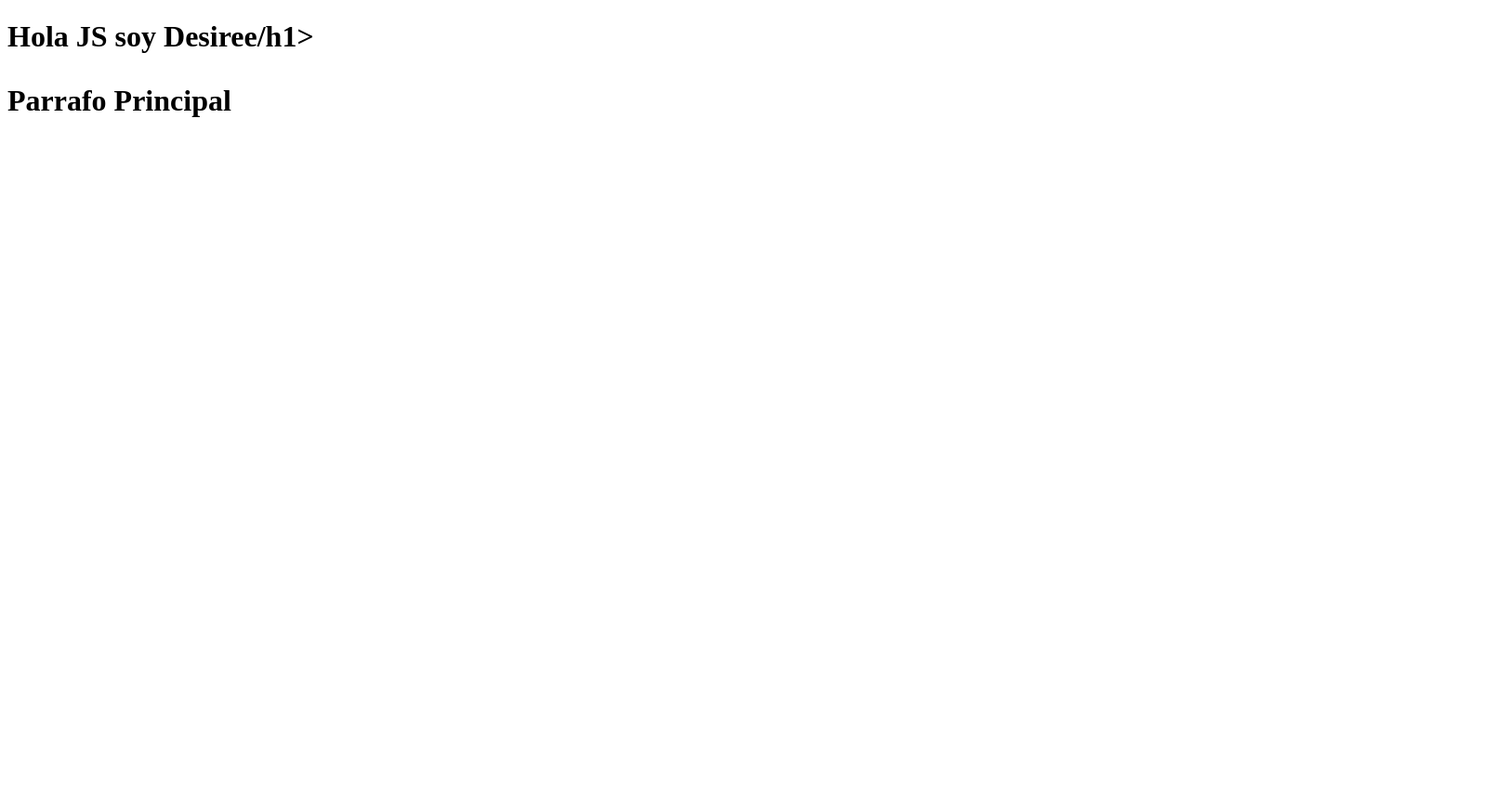
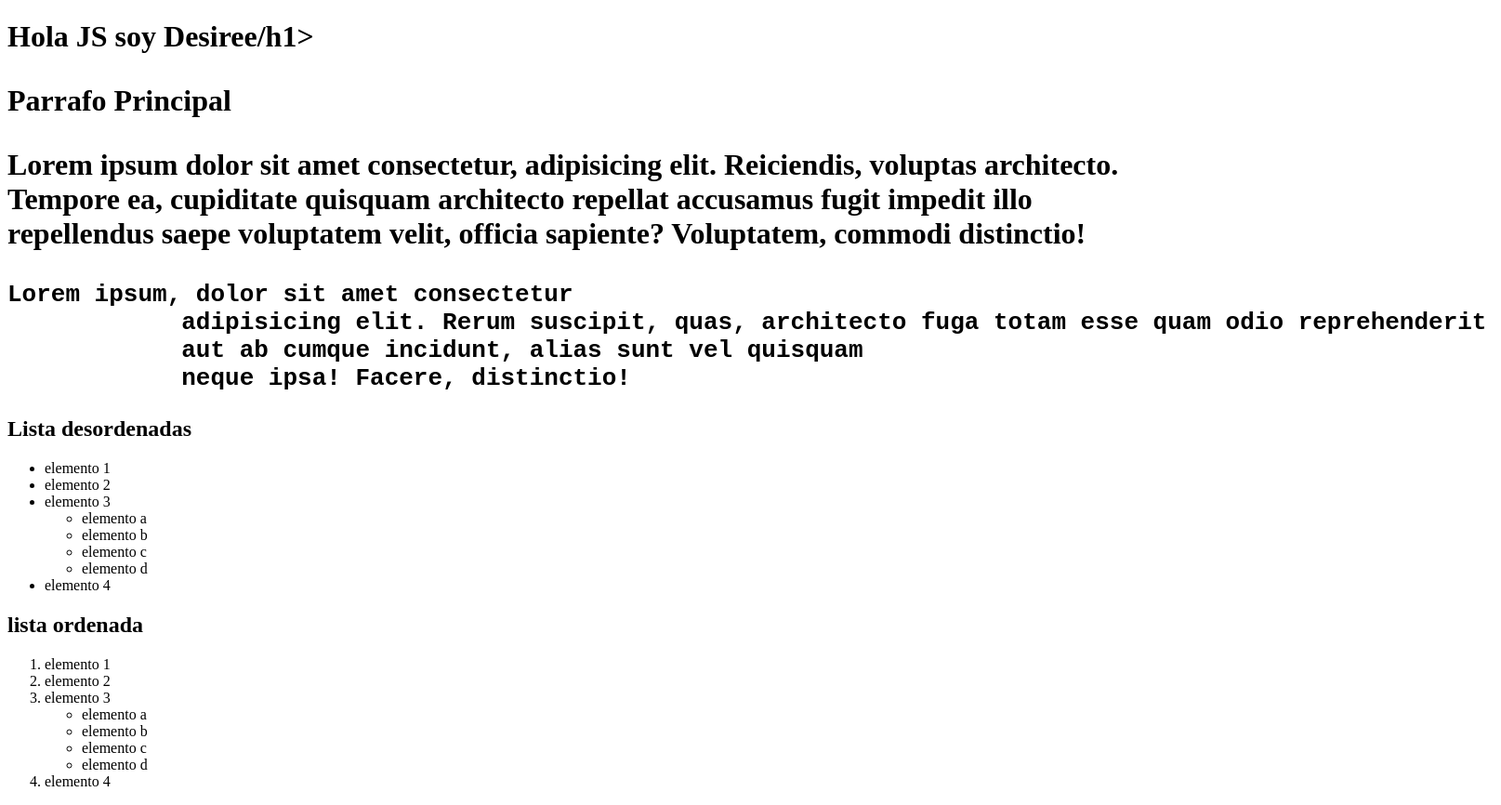
Before and after one commit to DesireeTirabosque/CursoJS2023, a plain HTML site: page index.html in a window 1280 px wide. Shown: the whole page at 93% size, 1615 px wide, since content can reach past the window. Before the commit the page ends 800 px from the top, so only its background shows below. Drawn offline with Linux system fonts and the light colour scheme.

Commit message:
html-tablas

```diff
--- a/index.html
+++ b/index.html
@@ -8,5 +8,44 @@
   <body>
     <h1>Hola JS soy Desiree/h1>
         <p>Parrafo Principal</p>
-  </body>
+        <p>Lorem ipsum dolor sit amet consectetur, adipisicing elit. Reiciendis, voluptas architecto.  <br> Tempore ea, cupiditate quisquam architecto repellat accusamus fugit impedit illo repellendus saepe voluptatem velit, officia sapiente? Voluptatem, commodi distinctio!</p>
+
+        <!--etiqueta que respeta los saltos de linea asigandos-->
+        <pre>Lorem ipsum, dolor sit amet consectetur
+            adipisicing elit. Rerum suscipit, quas, architecto fuga totam esse quam odio reprehenderit
+            aut ab cumque incidunt, alias sunt vel quisquam
+            neque ipsa! Facere, distinctio!</pre>
+
+        <h2>Lista desordenadas</h2>
+
+            <ul>
+                <li>elemento 1</li>
+                <li>elemento 2</li>
+                <li>elemento 3</li>
+                <ul>
+                    <li>elemento a</li>
+                    <li>elemento b</li>
+                    <li>elemento c</li>
+                    <li>elemento d</li>
+                </ul>
+                <li>elemento 4</li>
+            </ul>
+        <h2>lista ordenada</h2>
+
+        <ol>
+            <li>elemento 1</li>
+            <li>elemento 2</li>
+            <li>elemento 3</li>
+            <ul>
+                <li>elemento a</li>
+                <li>elemento b</li>
+                <li>elemento c</li>
+                <li>elemento d</li>
+            </ul>
+            <li>elemento 4</li>
+
+
+        </ol>
+
+    </body>
 </html>
```
Also changed, not shown: tabla.html (added, +28 -0 lines).
